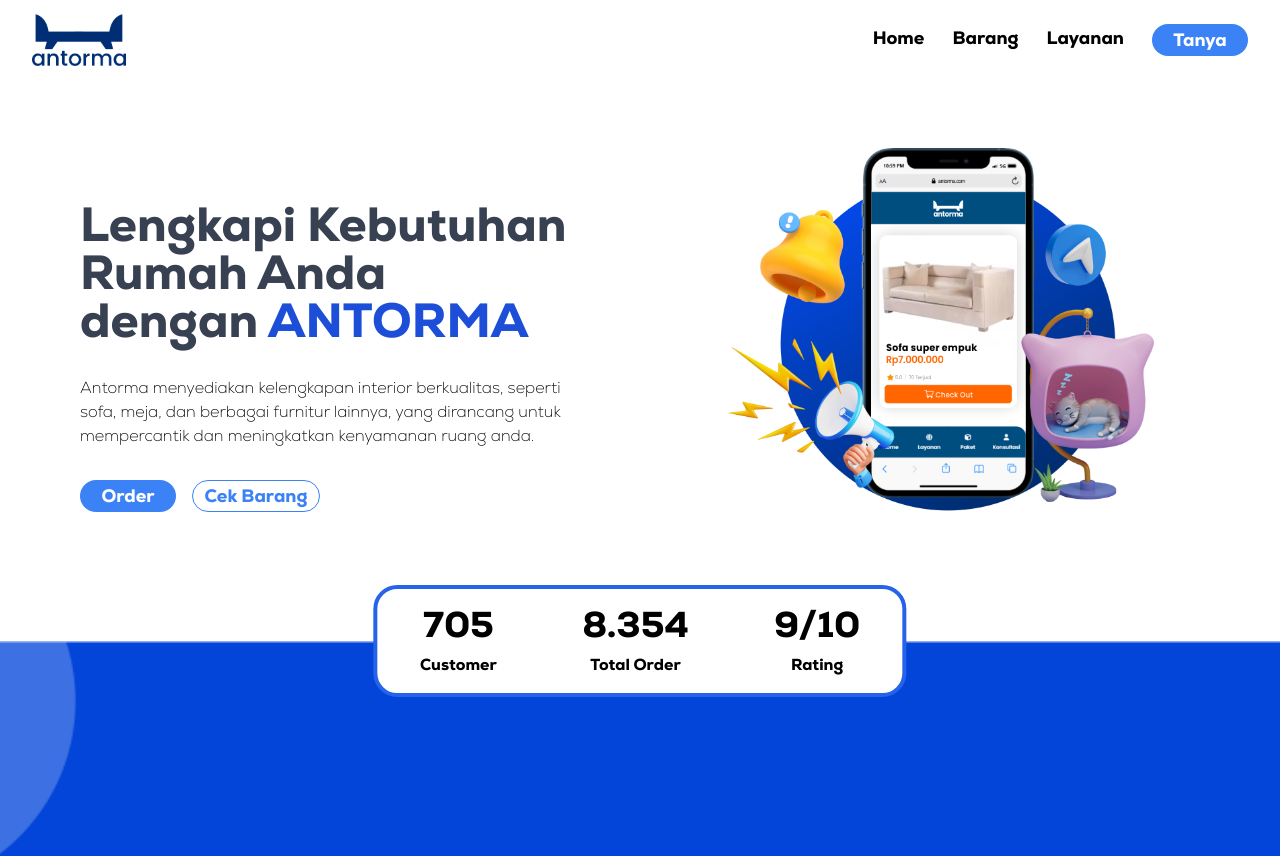
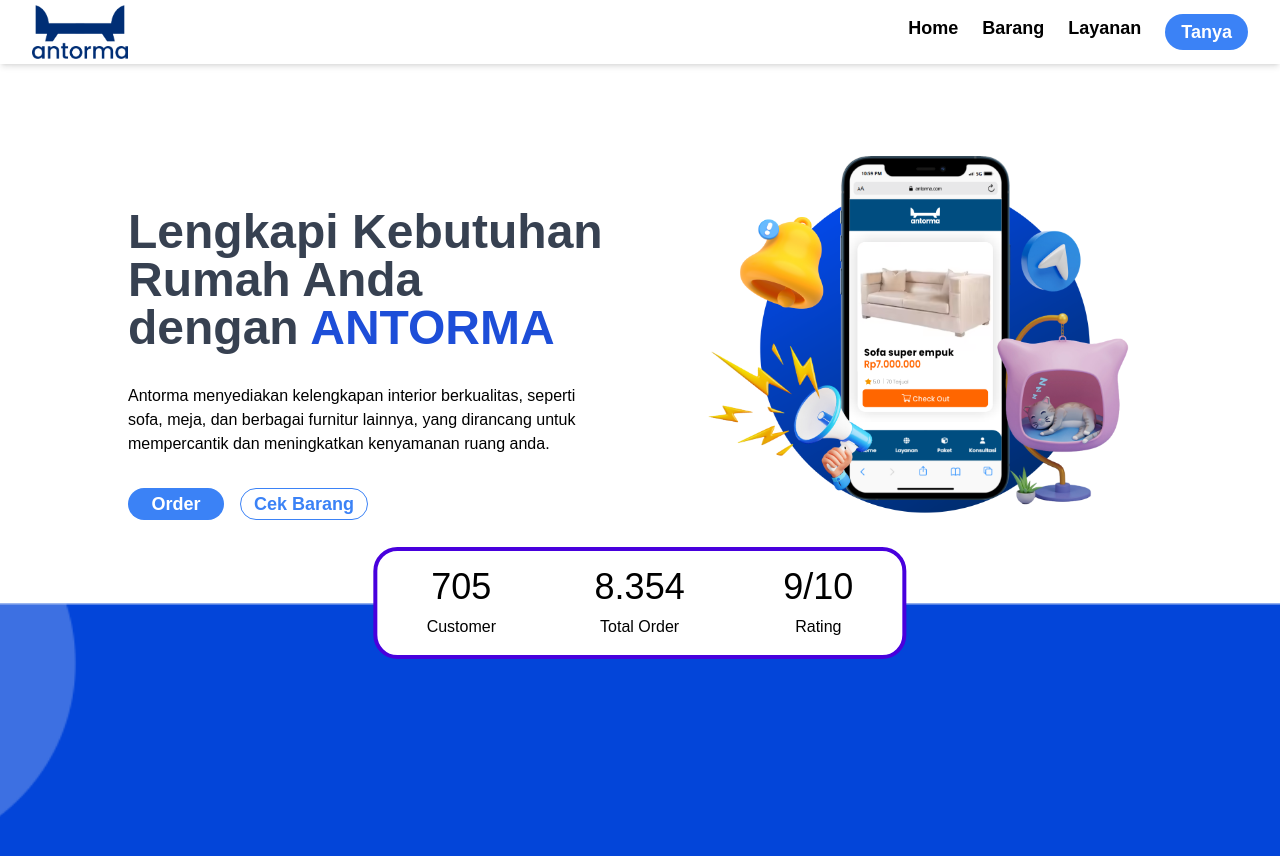
Before and after one commit to ITGROWUP/testing-react-vercel, a React (Create React App) app: page / in a window 1280 px wide. Shown: the top 856 px of the page. Built offline with nearby package versions, Linux system fonts and the light colour scheme.

Commit message:
responsive

```diff
--- a/src/App.jsx
+++ b/src/App.jsx
@@ -7,12 +7,12 @@ import ProdukKami from "./components/ProdukKami";
 
 function App() {
   return (
-    <div className="font-nexa">
+    <div className="font-body">
       <Navbar/>
       <Home/>
       <Product/>
       <ProdukKami />
-      <Footer/>
+      {/* <Footer/> */}
     </div>
   );
 }
--- a/src/components/Footer.jsx
+++ b/src/components/Footer.jsx
@@ -3,6 +3,27 @@ import React from 'react'
 const Footer = () => {
   return (
     <div className='flex flex-col justify-center items-center gap-10'>
+        <div className='w-[100%] h-[250px] bg-[#4800DD] flex justify-center gap-40 pt-6 text-gray-200'>
+            <div className='flex flex-col'>
+                <div className='text-xl mb-5'>ANTORMA</div>
+                <div className='text-lg font-nexa-light mb-1'>Pusat Bantuan</div>
+                <div className='text-lg font-nexa-light mb-1'>Cek Orderan</div>
+                <div className='text-lg font-nexa-light mb-1'>Hubungi Kami</div>
+                <div className='text-lg font-nexa-light mb-1'>Lainnya</div>
+            </div>
+            <div className='flex flex-col'>
+                <div className='text-xl mb-5'>Tentang Perusahaan</div>
+                <div className='text-lg font-nexa-light mb-1'>Work With Us</div>
+                <div className='text-lg font-nexa-light mb-1'>Visi & Misi</div>
+                <div className='text-lg font-nexa-light mb-1'>antorma.com</div>
+            </div>
+            <div className='flex flex-col'>
+                <div className='text-xl mb-5'>Discover</div>
+                <div className='text-lg font-nexa-light mb-1'>Jadi Mitra</div>
+                <div className='text-lg font-nexa-light mb-1'>Catalog</div>
+                <div className='text-lg font-nexa-light mb-1'>Tag Furniture</div>
+            </div>
+        </div>
         <div className='flex flex-col gap-6'>
             <div className='text-center text-xl font-light'>Ikuti Kami</div>
             <div className='flex gap-4 items-center justify-center'>
--- a/src/components/Home.jsx
+++ b/src/components/Home.jsx
@@ -1,42 +1,48 @@
-import React from 'react'
+import React from 'react';
 
 const Home = () => {
   return (
-    <div className="flex py-10 px-20 mb-20">
+    <div className="flex justify-center">
+      <div className="flex flex-col-reverse lg:flex-row justify-center mb-20 mt-10 lg:mt-32 w-[90%] lg:w-[80%]">
         {/* Bagian Kiri */}
-      <div className="flex flex-col items-start gap-8 w-1/2">
-        <div className="text-gray-700 text-5xl font-bold pt-20">
+        <div className="flex flex-col items-start gap-8 w-full lg:w-1/2">
+          <div className="text-gray-700 text-4xl lg:text-5xl font-bold pt-10 lg:pt-20">
             <div>Lengkapi Kebutuhan</div>
             <div>Rumah Anda</div>
-          <div>dengan <span className='text-blue-700'>ANTORMA</span></div>
+            <div>
+              dengan <span className="text-blue-700">ANTORMA</span>
             </div>
-        <div className="text-black text-5xs font-nexa-light">
-          <div>
-            Antorma menyediakan kelengkapan interior berkualitas, seperti</div>
+          </div>
+          <div className="text-black text-sm lg:text-base font-light">
+            <div>Antorma menyediakan kelengkapan interior berkualitas, seperti</div>
             <div>
               sofa, meja, dan berbagai furnitur lainnya, yang dirancang untuk
             </div>
             <div>mempercantik dan meningkatkan kenyamanan ruang anda.</div>
           </div>
-        <div className="flex gap-4 justify-start">
-          <div>
-            <a href="#"
-            className="bg-blue-500 rounded-full text-white text-lg font-bold flex items-center justify-center w-24 h-8 hover:bg-blue-600">
+          <div className="flex flex-wrap gap-4 justify-start">
+            <a
+              href="#"
+              className="bg-blue-500 rounded-full text-white text-sm lg:text-lg font-bold flex items-center justify-center w-20 lg:w-24 h-8 hover:bg-blue-600"
+            >
               Order
             </a>
-          </div>
-          <div>
-            <a href="#"
-            className="border border-blue-500 rounded-full text-blue-500 text-lg font-bold flex items-center justify-center w-32 h-8 hover:bg-blue-600 hover:text-white">
+            <a
+              href="#"
+              className="border border-blue-500 rounded-full text-blue-500 text-sm lg:text-lg font-bold flex items-center justify-center w-28 lg:w-32 h-8 hover:bg-blue-600 hover:text-white"
+            >
               Cek Barang
             </a>
           </div>
         </div>
-      </div>
+
         {/* Bagian Kanan */}
-      <div className="w-1/2 pl-10">
-        <div className="pt-7">
-          <img src="images/object_jumbtorton.png" alt="jumbotron" className='w-11/12'/>
+        <div className="w-full lg:w-1/2 flex justify-center pt-10 lg:pt-7 order-first lg:order-none">
+          <img
+            src="images/object_jumbtorton.png"
+            alt="jumbotron"
+            className="w-full sm:w-11/12"
+          />
         </div>
       </div>
     </div>
--- a/src/components/Navbar.jsx
+++ b/src/components/Navbar.jsx
@@ -1,49 +1,53 @@
-import React from "react";
-import { useState } from "react";
+import React, { useState } from "react";
 import logoNav from "../assets/logo.png";
 
 const Navbar = () => {
   const [isOpen, setIsOpen] = useState(false);
 
   return (
-    <nav className="bg-white">
-      <div className="container mx-auto px-1 sm:px-6 lg:px-8">
-        <div className="flex justify-between items-center h-20">
+    <nav className="bg-white fixed w-full top-0 z-50 shadow-md">
+      <div className="container mx-auto px-4 sm:px-6 lg:px-8">
+        <div className="flex justify-between items-center h-16">
+          {/* Logo */}
           <div className="flex items-center">
             <a href="#" className="text-gray-800 text-xl font-bold">
-              <img className="w-1/3" src={logoNav} alt="" />
+              <img className="w-24" src={logoNav} alt="Logo" />
             </a>
           </div>
-          <div className="hidden md:flex space-x-7">
+
+          {/* Desktop Menu */}
+          <div className="hidden lg:flex space-x-6">
             <a
               href="#"
-              className="text-black text-lg font-bold hover:text-blue-500"
+              className="text-black text-lg font-semibold hover:text-blue-500"
             >
               Home
             </a>
             <a
               href="#"
-              className="text-black text-lg font-bold hover:text-blue-500"
+              className="text-black text-lg font-semibold hover:text-blue-500"
             >
               Barang
             </a>
             <a
               href="#"
-              className="text-black text-lg font-bold hover:text-blue-500"
+              className="text-black text-lg font-semibold hover:text-blue-500"
             >
               Layanan
             </a>
             <a
               href="#"
-              className="bg-blue-500 rounded-full text-white text-lg font-bold flex items-center justify-center w-24 h-8 hover:bg-blue-600"
+              className="bg-blue-500 rounded-full text-white text-lg font-semibold px-4 py-1 hover:bg-blue-600"
             >
               Tanya
             </a>
           </div>
-          <div className="md:hidden">
+
+          {/* Hamburger Button */}
+          <div className="lg:hidden">
             <button
               onClick={() => setIsOpen(!isOpen)}
-              className="text-gray-300 hover:text-white focus:outline-none focus:ring-2 focus:ring-white"
+              className="text-black focus:outline-none"
             >
               <svg
                 className="h-6 w-6"
@@ -73,20 +77,34 @@ const Navbar = () => {
           </div>
         </div>
       </div>
+
+      {/* Mobile Menu */}
       {isOpen && (
-        <div className="md:hidden">
-          <div className="space-y-1 px-2 pt-2 pb-3 sm:px-3">
-            <a href="#" className="block text-gray-300 hover:text-white">
+        <div className="lg:hidden bg-black">
+          <div className="space-y-2 px-4 py-3 text-white">
+            <a
+              href="#"
+              className="block text-lg font-semibold hover:text-blue-400"
+            >
               Home
             </a>
-            <a href="#" className="block text-gray-300 hover:text-white">
-              About
+            <a
+              href="#"
+              className="block text-lg font-semibold hover:text-blue-400"
+            >
+              Barang
             </a>
-            <a href="#" className="block text-gray-300 hover:text-white">
-              Services
+            <a
+              href="#"
+              className="block text-lg font-semibold hover:text-blue-400"
+            >
+              Layanan
             </a>
-            <a href="#" className="block text-gray-300 hover:text-white">
-              Contact
+            <a
+              href="#"
+              className="block bg-blue-500 rounded-full text-white text-lg font-semibold px-4 py-1 text-center hover:bg-blue-600"
+            >
+              Tanya
             </a>
           </div>
         </div>
--- a/src/components/Product.jsx
+++ b/src/components/Product.jsx
@@ -2,7 +2,7 @@ import React from "react";
 
 const Product = () => {
   return (
-    <div className="bg-white absolute top-(-10) left-1/2 -translate-x-1/2 -translate-y-1/2 w-5/12 h-28 border-4 border-blue-600 rounded-3xl z-50">
+    <div className="bg-white absolute top-(-10) left-1/2 -translate-x-1/2 -translate-y-1/2 lg:w-5/12 w-4/5 h-28 border-4 border-[#4800DD] rounded-3xl z-10">
       <div className="container text-black flex justify-around items-center h-full">
         <div>
           <div className="text-4xl text-center pb-2">705</div>
--- a/src/index.css
+++ b/src/index.css
@@ -2,7 +2,9 @@
 @tailwind components;
 @tailwind utilities;
 
-@font-face{
+@import url('https://fonts.googleapis.com/css2?family=Outfit:wght@100..900&display=swap');
+
+/* @font-face{
     font-family: 'Nexa';
     src: url(
         './../public/fonts/nexa/Nexa-Heavy.ttf'
@@ -14,4 +16,4 @@
     src: url(
         './../public/fonts/nexa/Nexa-ExtraLight.ttf'
     );
-}
+} */
--- a/tailwind.config.js
+++ b/tailwind.config.js
@@ -6,12 +6,8 @@ module.exports = {
   theme: {
     extend: {
       fontFamily: {
-        'nexa': ['Nexa'],
-        'nexa-light': ['Nexa-Light'],
+        body: ['Outfit', 'sans-serif'],
       },
-      backgroundImage: {
-        'produk-bg' : "url(./src/assets/bg_1.png)"
-      }
     },
   },
   plugins: [],
```
Lines whose indentation alone changed are shown as unchanged.
